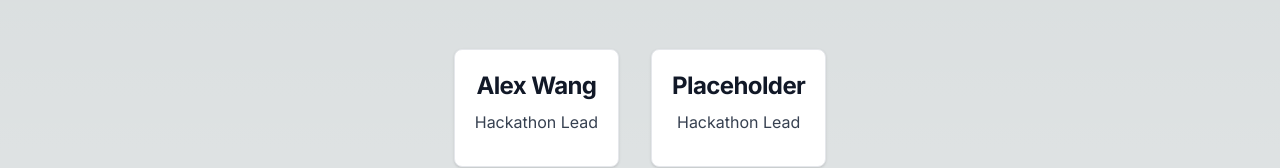
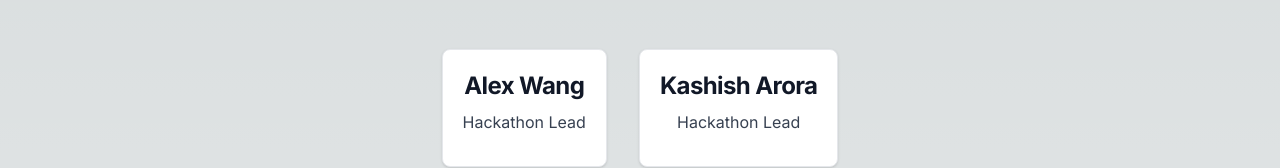
Before and after one commit to adi-varshney/HsnHacks, a Next.js app: page /team in a window 1280 px wide. Shown: the part 259-427 px from the top of the page. Built offline with nearby package versions, Linux system fonts and the light colour scheme.

Commit message:
Updated the meet the team page to include hackathon leads.

```diff
--- a/app/team/page.js
+++ b/app/team/page.js
@@ -49,7 +49,7 @@ export default function Team() {
             about="Hackathon Lead"
           />
           <Card
-            name="Placeholder"
+            name="Kashish Arora"
             about="Hackathon Lead"
           />
         </div>
```
